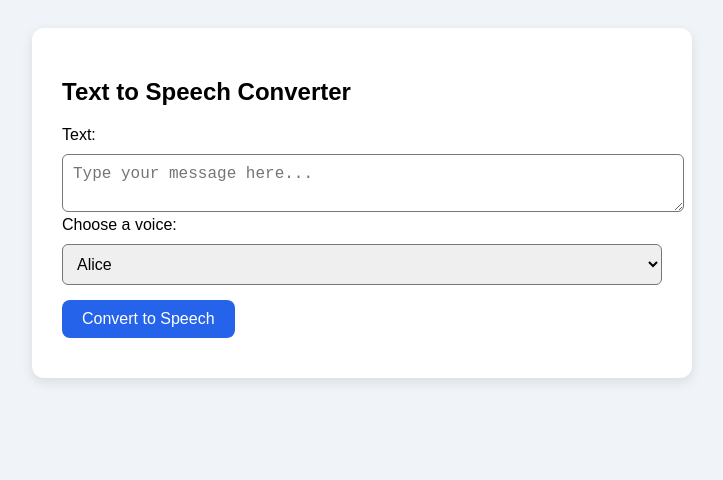
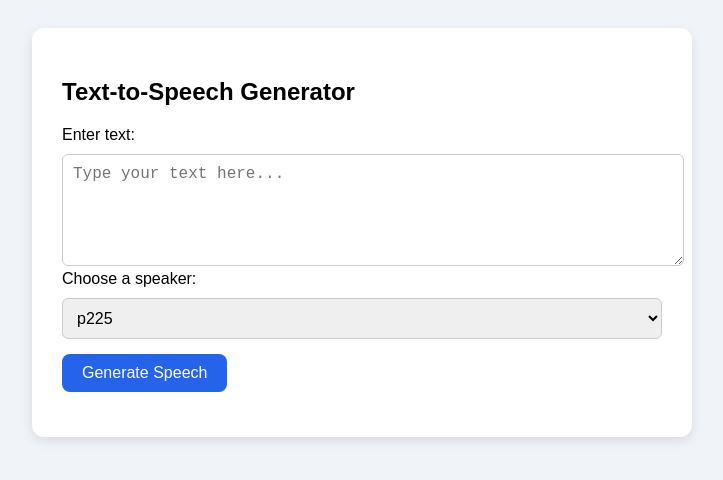
Before and after one commit to MuseraIsaac/text-to-speech, a plain HTML site: page index.html in a window 1280 px wide. Shown: the whole page, without its empty margins (278-1001 px from the left). Drawn offline with Linux system fonts and the light colour scheme.

Commit message:
Update index.html

```diff
--- a/index.html
+++ b/index.html
@@ -26,6 +26,7 @@
       padding: 10px;
       font-size: 16px;
       border-radius: 6px;
+      border: 1px solid #ccc;
     }
 
     button {
@@ -46,178 +47,171 @@
     #downloadLink {
       display: none;
       margin-top: 20px;
-      font-weight: bold;
     }
 
-    .status {
-      margin-top: 10px;
-      font-style: italic;
+    #message {
+      margin-top: 15px;
+      color: red;
     }
   </style>
 </head>
 <body>
   <div class="container">
-    <h2>Text to Speech Converter</h2>
-    <form id="ttsForm">
-      <label for="text">Text:</label>
-      <textarea id="text" name="text" placeholder="Type your message here..." required></textarea>
+    <h2>Text-to-Speech Generator</h2>
+    <label for="text">Enter text:</label>
+    <textarea id="text" rows="5" placeholder="Type your text here..."></textarea>
 
-      <label for="speaker">Choose a voice:</label>
-      <select id="speaker" name="speaker" required>
-        <option value="ED">Alice</option>
-        <option value="p225">Emma</option>
-        <option value="p226">Liam</option>
-        <option value="p227">Olivia</option>
-        <option value="p228">Noah</option>
-        <option value="p229">Ava</option>
-        <option value="p230">William</option>
-        <option value="p231">Sophia</option>
-        <option value="p232">James</option>
-        <option value="p233">Isabella</option>
-        <option value="p234">Benjamin</option>
-        <option value="p236">Mia</option>
-        <option value="p237">Lucas</option>
-        <option value="p238">Charlotte</option>
-        <option value="p239">Henry</option>
-        <option value="p240">Amelia</option>
-        <option value="p241">Alexander</option>
-        <option value="p243">Harper</option>
-        <option value="p244">Michael</option>
-        <option value="p245">Evelyn</option>
-        <option value="p246">Daniel</option>
-        <option value="p247">Abigail</option>
-        <option value="p248">Matthew</option>
-        <option value="p249">Emily</option>
-        <option value="p250">Samuel</option>
-        <option value="p251">Ella</option>
-        <option value="p252">David</option>
-        <option value="p253">Scarlett</option>
-        <option value="p254">Joseph</option>
-        <option value="p255">Grace</option>
-        <option value="p256">John</option>
-        <option value="p257">Chloe</option>
-        <option value="p258">Owen</option>
-        <option value="p259">Lily</option>
-        <option value="p260">Wyatt</option>
-        <option value="p261">Zoey</option>
-        <option value="p262">Jack</option>
-        <option value="p263">Hannah</option>
-        <option value="p264">Luke</option>
-        <option value="p265">Nora</option>
-        <option value="p266">Jayden</option>
-        <option value="p267">Stella</option>
-        <option value="p268">Logan</option>
-        <option value="p269">Addison</option>
-        <option value="p270">Levi</option>
-        <option value="p271">Aubrey</option>
-        <option value="p272">Isaac</option>
-        <option value="p273">Ellie</option>
-        <option value="p274">Sebastian</option>
-        <option value="p275">Hazel</option>
-        <option value="p276">Caleb</option>
-        <option value="p277">Violet</option>
-        <option value="p278">Nathan</option>
-        <option value="p279">Aurora</option>
-        <option value="p280">Christian</option>
-        <option value="p281">Savannah</option>
-        <option value="p282">Hunter</option>
-        <option value="p283">Penelope</option>
-        <option value="p284">Aaron</option>
-        <option value="p285">Aria</option>
-        <option value="p286">Eli</option>
-        <option value="p287">Riley</option>
-        <option value="p288">Jonathan</option>
-        <option value="p292">Zoë</option>
-        <option value="p293">Connor</option>
-        <option value="p294">Madeline</option>
-        <option value="p295">Isaiah</option>
-        <option value="p297">Elena</option>
-        <option value="p298">Anthony</option>
-        <option value="p299">Ruby</option>
-        <option value="p300">Charles</option>
-        <option value="p301">Claire</option>
-        <option value="p302">Jeremiah</option>
-        <option value="p303">Brooklyn</option>
-        <option value="p304">Thomas</option>
-        <option value="p305">Kinsley</option>
-        <option value="p306">Adam</option>
-        <option value="p307">Kylie</option>
-        <option value="p308">Miles</option>
-        <option value="p310">Cora</option>
-        <option value="p311">Jordan</option>
-        <option value="p312">Brielle</option>
-        <option value="p313">Xavier</option>
-        <option value="p314">Sadie</option>
-        <option value="p316">Jace</option>
-        <option value="p317">Naomi</option>
-        <option value="p318">Cole</option>
-        <option value="p323">Ariana</option>
-        <option value="p326">Evan</option>
-        <option value="p329">Alice</option>
-        <option value="p330">Ian</option>
-        <option value="p333">Luna</option>
-        <option value="p334">Axel</option>
-        <option value="p335">Piper</option>
-        <option value="p336">Gavin</option>
-        <option value="p339">Eva</option>
-        <option value="p340">Sawyer</option>
-        <option value="p341">Camila</option>
-        <option value="p343">Jason</option>
-        <option value="p345">Juliana</option>
-        <option value="p347">Leon</option>
-        <option value="p351">Reagan</option>
-        <option value="p360">Brody</option>
-        <option value="p361">Isla</option>
-        <option value="p362">Zachary</option>
-        <option value="p363">Valentina</option>
-        <option value="p364">Asher</option>
-        <option value="p374">Sophie</option>
-        <option value="p376">Adeline</option>
-      </select>
-        <!-- Add more as needed -->
-      <button type="submit">Convert to Speech</button>
-    </form>
-
-    <div class="status" id="statusMessage"></div>
-    <a id="downloadLink" href="#" download>Download Audio</a>
+    <label for="speaker">Choose a speaker:</label>
+    <select id="speaker">
+  <option value="p225">p225</option>
+  <option value="p226">p226</option>
+  <option value="p227">p227</option>
+  <option value="p228">p228</option>
+  <option value="p229">p229</option>
+  <option value="p230">p230</option>
+  <option value="p231">p231</option>
+  <option value="p232">p232</option>
+  <option value="p233">p233</option>
+  <option value="p234">p234</option>
+  <option value="p236">p236</option>
+  <option value="p237">p237</option>
+  <option value="p238">p238</option>
+  <option value="p239">p239</option>
+  <option value="p240">p240</option>
+  <option value="p241">p241</option>
+  <option value="p243">p243</option>
+  <option value="p244">p244</option>
+  <option value="p245">p245</option>
+  <option value="p246">p246</option>
+  <option value="p247">p247</option>
+  <option value="p248">p248</option>
+  <option value="p249">p249</option>
+  <option value="p250">p250</option>
+  <option value="p251">p251</option>
+  <option value="p252">p252</option>
+  <option value="p253">p253</option>
+  <option value="p254">p254</option>
+  <option value="p255">p255</option>
+  <option value="p256">p256</option>
+  <option value="p257">p257</option>
+  <option value="p258">p258</option>
+  <option value="p259">p259</option>
+  <option value="p260">p260</option>
+  <option value="p261">p261</option>
+  <option value="p262">p262</option>
+  <option value="p263">p263</option>
+  <option value="p264">p264</option>
+  <option value="p265">p265</option>
+  <option value="p266">p266</option>
+  <option value="p267">p267</option>
+  <option value="p268">p268</option>
+  <option value="p269">p269</option>
+  <option value="p270">p270</option>
+  <option value="p271">p271</option>
+  <option value="p272">p272</option>
+  <option value="p273">p273</option>
+  <option value="p274">p274</option>
+  <option value="p275">p275</option>
+  <option value="p276">p276</option>
+  <option value="p277">p277</option>
+  <option value="p278">p278</option>
+  <option value="p279">p279</option>
+  <option value="p280">p280</option>
+  <option value="p281">p281</option>
+  <option value="p282">p282</option>
+  <option value="p283">p283</option>
+  <option value="p284">p284</option>
+  <option value="p285">p285</option>
+  <option value="p286">p286</option>
+  <option value="p287">p287</option>
+  <option value="p288">p288</option>
+  <option value="p292">p292</option>
+  <option value="p293">p293</option>
+  <option value="p294">p294</option>
+  <option value="p295">p295</option>
+  <option value="p297">p297</option>
+  <option value="p298">p298</option>
+  <option value="p299">p299</option>
+  <option value="p300">p300</option>
+  <option value="p301">p301</option>
+  <option value="p302">p302</option>
+  <option value="p303">p303</option>
+  <option value="p304">p304</option>
+  <option value="p305">p305</option>
+  <option value="p306">p306</option>
+  <option value="p307">p307</option>
+  <option value="p308">p308</option>
+  <option value="p310">p310</option>
+  <option value="p311">p311</option>
+  <option value="p312">p312</option>
+  <option value="p313">p313</option>
+  <option value="p314">p314</option>
+  <option value="p316">p316</option>
+  <option value="p317">p317</option>
+  <option value="p318">p318</option>
+  <option value="p323">p323</option>
+  <option value="p326">p326</option>
+  <option value="p329">p329</option>
+  <option value="p330">p330</option>
+  <option value="p333">p333</option>
+  <option value="p334">p334</option>
+  <option value="p335">p335</option>
+  <option value="p336">p336</option>
+  <option value="p339">p339</option>
+  <option value="p340">p340</option>
+  <option value="p341">p341</option>
+  <option value="p343">p343</option>
+  <option value="p345">p345</option>
+  <option value="p347">p347</option>
+  <option value="p351">p351</option>
+  <option value="p360">p360</option>
+  <option value="p361">p361</option>
+  <option value="p362">p362</option>
+  <option value="p363">p363</option>
+  <option value="p364">p364</option>
+  <option value="p374">p374</option>
+  <option value="p376">p376</option>
+</select>
+    <button onclick="synthesize()">Generate Speech</button>
+    <div id="message"></div>
+    <a id="downloadLink" href="#" download="output.wav">Download Audio</a>
   </div>
 
   <script>
-    const form = document.getElementById("ttsForm");
-    const statusMessage = document.getElementById("statusMessage");
-    const downloadLink = document.getElementById("downloadLink");
+    async function synthesize() {
+      const text = document.getElementById('text').value;
+      const speaker = document.getElementById('speaker').value;
+      const message = document.getElementById('message');
+      const downloadLink = document.getElementById('downloadLink');
 
-    form.addEventListener("submit", async (e) => {
-      e.preventDefault();
-      const text = document.getElementById("text").value;
-      const speaker = document.getElementById("speaker").value;
-      statusMessage.textContent = "Processing, please wait...";
-      downloadLink.style.display = "none";
+      message.textContent = 'Generating... Please wait.';
+      downloadLink.style.display = 'none';
 
       try {
-        const response = await fetch("/text2speech/api/tts", {
-          method: "POST",
+        const response = await fetch('/text2speech/api/tts', {
+          method: 'POST',
           headers: {
-            "Content-Type": "application/json"
+            'Content-Type': 'application/json'
           },
-          body: JSON.stringify({ text: text, speaker: speaker })
+          body: JSON.stringify({ text, speaker })
         });
 
         if (!response.ok) {
-          throw new Error("Error generating audio");
+          const errorData = await response.json();
+          message.textContent = 'Error: ' + (errorData.error || 'Unknown error occurred');
+          return;
         }
 
         const blob = await response.blob();
-        const audioUrl = URL.createObjectURL(blob);
-        downloadLink.href = audioUrl;
-        downloadLink.style.display = "inline-block";
-        downloadLink.textContent = "Download Audio";
-        statusMessage.textContent = "Success!";
-      } catch (error) {
-        console.error("Error:", error);
-        statusMessage.textContent = "Failed to generate audio. Please try again.";
+        const url = URL.createObjectURL(blob);
+        downloadLink.href = url;
+        downloadLink.style.display = 'inline-block';
+        message.textContent = 'Speech generated successfully!';
+      } catch (err) {
+        console.error(err);
+        message.textContent = 'Failed to connect to the TTS server.';
       }
-    });
+    }
   </script>
 </body>
 </html>
```
